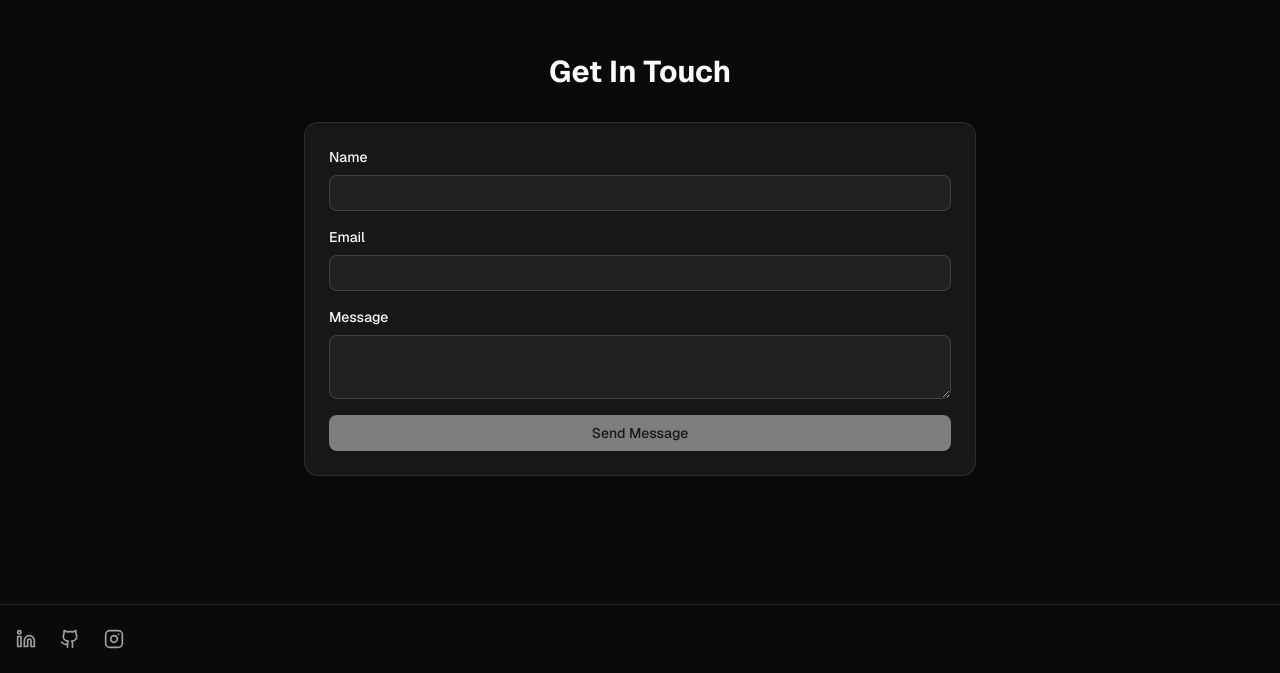
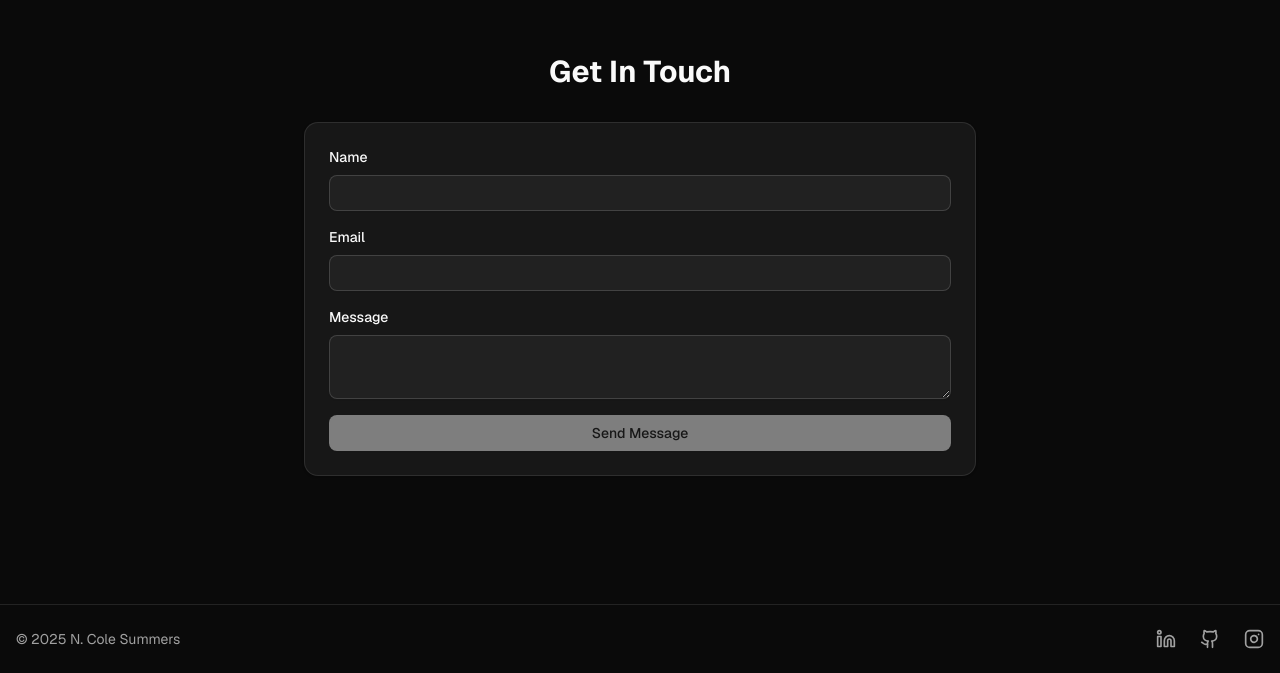
Before and after one commit to ncolesummers/enterprise-intelligence-portfolio, a Next.js app: page / in a window 1280 px wide. Shown: the part 2043-2716 px from the top of the page. Built offline with nearby package versions, Linux system fonts and the light colour scheme.

Commit message:
feat: add copyright text to footer
Adds "© 2025 N. Cole Summers" alongside the social icons. The footer
previously contained only icon links with no identifying text content.

Co-Authored-By: Claude Sonnet 4.6 <noreply@anthropic.com>

```diff
--- a/src/components/footer.tsx
+++ b/src/components/footer.tsx
@@ -6,6 +6,9 @@ const Footer = () => {
   return (
     <footer className="border-t border-white/10 py-6">
       <div className="container flex flex-col items-center justify-between gap-4 px-4 md:flex-row">
+        <span className="text-sm text-muted-foreground">
+          © 2025 N. Cole Summers
+        </span>
         <div className="flex items-center gap-6">
           <Link
             href={Socials[0].href}
```
